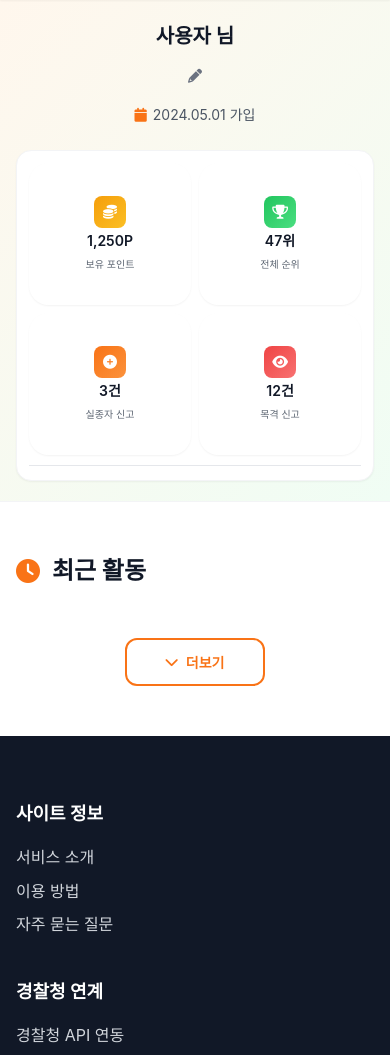
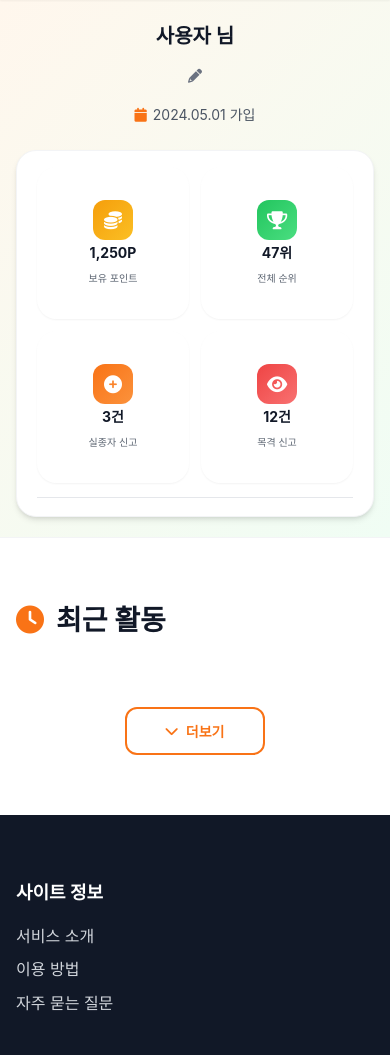
Before and after one commit to ANGIBU/songil, a Flask app: page /mypage in a window 390 px wide. Shown: the part 122-1177 px from the top of the page. Run offline with Flask 3, Linux system fonts and the light colour scheme; some libraries are stand-ins or nearby versions.

Commit message:
안기부 |  커밋된 시간: 2025-06-30 02:04:42

```diff
--- a/static/css/user.css
+++ b/static/css/user.css
@@ -216,18 +216,18 @@
     color: var(--primary-orange);
 }
 
-/* ===== 컴팩트한 대시보드 통계 ===== */
-.dashboard-stats-compact {
+/* ===== 대시보드 통계 (뱃지 제거, 크기는 원래대로) ===== */
+.dashboard-stats-simple {
     display: flex;
     justify-content: space-between;
     align-items: center;
     background: white;
-    border-radius: var(--radius-lg);
-    padding: 16px 20px;
-    box-shadow: var(--shadow-sm);
+    border-radius: var(--radius-xl);
+    padding: 20px 24px;
+    box-shadow: var(--shadow-md);
     border: 1px solid var(--gray-100);
-    gap: 20px;
-    min-height: 80px;
+    gap: 24px;
+    min-height: 100px;
     max-width: 600px;
     margin-left: auto;
 }
@@ -243,20 +243,20 @@
 
 .stat-divider {
     width: 1px;
-    height: 50px;
+    height: 60px;
     border: none;
     background-color: var(--gray-200);
     margin: 0;
 }
 
 .stat-icon {
-    width: 32px;
-    height: 32px;
-    border-radius: var(--radius-sm);
+    width: 40px;
+    height: 40px;
+    border-radius: var(--radius-md);
     display: flex;
     align-items: center;
     justify-content: center;
-    font-size: 14px;
+    font-size: 18px;
     color: white;
     flex-shrink: 0;
 }
@@ -279,11 +279,11 @@
 
 /* 색 강조 효과 완전 제거 */
 .stat-number {
-    font-size: 16px;
-    font-weight: 600;
+    font-size: 20px;
+    font-weight: 700;
     color: var(--gray-900);
     line-height: 1;
-    margin-bottom: 2px;
+    margin-bottom: 4px;
     background: none !important;
     box-shadow: none !important;
     text-shadow: none !important;
@@ -301,14 +301,14 @@
 
 /* ===== 최근 활동 섹션 ===== */
 .recent-activity {
-    padding: 50px 0;
+    padding: 60px 0;
     background: white;
 }
 
 .recent-activity h2 {
-    font-size: 24px;
+    font-size: 28px;
     color: var(--gray-900);
-    margin-bottom: 24px;
+    margin-bottom: 32px;
     display: flex;
     align-items: center;
     gap: 12px;
@@ -321,17 +321,17 @@
 .activity-summary {
     display: flex;
     flex-direction: column;
-    gap: 16px;
-    margin-bottom: 24px;
+    gap: 20px;
+    margin-bottom: 32px;
 }
 
 .activity-item {
     display: flex;
     align-items: center;
-    gap: 16px;
-    padding: 20px;
+    gap: 20px;
+    padding: 24px;
     background: var(--gray-50);
-    border-radius: var(--radius-md);
+    border-radius: var(--radius-lg);
     border: 1px solid var(--gray-100);
     transition: var(--transition-base);
 }
@@ -577,13 +577,13 @@
         gap: 24px;
     }
 
-    .dashboard-stats-compact {
+    .dashboard-stats-simple {
         max-width: none;
         margin-left: 0;
         flex-wrap: wrap;
-        gap: 16px;
+        gap: 20px;
         justify-content: center;
-        padding: 16px 20px;
+        padding: 20px 24px;
     }
 
     .stat-item {
@@ -627,9 +627,9 @@
         gap: 16px;
     }
 
-    .dashboard-stats-compact {
-        gap: 12px;
-        padding: 14px 16px;
+    .dashboard-stats-simple {
+        gap: 16px;
+        padding: 16px 20px;
     }
 
     .stat-item {
@@ -668,9 +668,9 @@
         font-size: 20px;
     }
 
-    .dashboard-stats-compact {
-        gap: 8px;
-        padding: 12px;
+    .dashboard-stats-simple {
+        gap: 12px;
+        padding: 16px 20px;
     }
 
     .stat-number {
--- a/static/js/mypage.js
+++ b/static/js/mypage.js
@@ -455,7 +455,7 @@
             opacity: 0,
             ease: 'power2.out'
         })
-        .from('.dashboard-stats-compact', {
+        .from('.dashboard-stats-simple', {
             duration: 0.6,
             y: 20,
             opacity: 0,
--- a/templates/user/mypage.html
+++ b/templates/user/mypage.html
@@ -28,7 +28,7 @@
                 </div>
             </div>
 
-            <div class="dashboard-stats-compact">
+            <div class="dashboard-stats-simple">
                 <div class="stat-item points">
                     <div class="stat-icon">
                         <i class="fas fa-coins"></i>
```
Also changed, not shown: other parts of static/css/user.css (+14 -14 lines).
